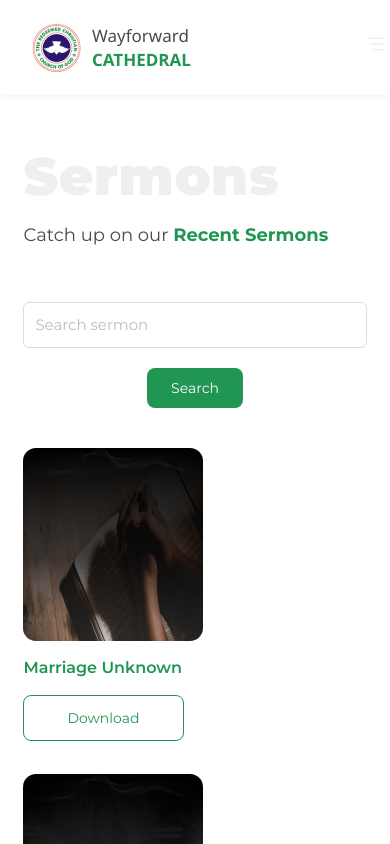
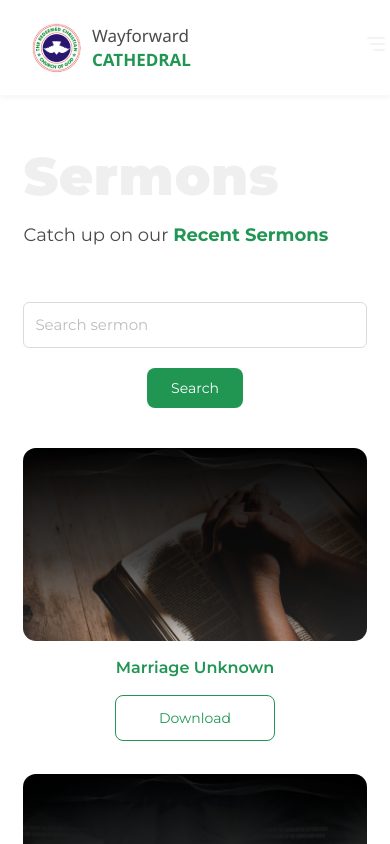
Before and after one commit to RCCG-WayForwardProject/rccg-wayforward, a Next.js app: page /sermons in a window 390 px wide. Shown: the top 844 px of the page. Built offline with nearby package versions, Linux system fonts and the light colour scheme.

Commit message:
Fixed Sermons Page mobile responsiveness

```diff
--- a/components/Sermons/SermonsCarousel/index.tsx
+++ b/components/Sermons/SermonsCarousel/index.tsx
@@ -1,5 +1,6 @@
 "use client";
 import React, { useState, Suspense } from "react";
+import Image from "next/image";
 import dynamic from "next/dynamic";
 
 import Button from "@/components/Button";
@@ -20,9 +21,7 @@ export const SermonCard: React.FC<SermonCardProps> = ({ name, img }) => {
   return (
     <div className={styles["sermon"]}>
       <div className={styles["sermon__image"]}>
-        <Suspense fallback={<h3>Loading</h3>}>
-          <img src={`/images/${img}`} loading="lazy" alt="Sermon Image" />
-        </Suspense>
+        <Image src={`/images/${img}`} fill loading="lazy" alt="Sermon Image" />
       </div>
       <p className={styles["sermon__name"]}>{name}</p>
       <Button
@@ -45,7 +44,13 @@ const SermonCarousel: React.FC<SermonCarouselProps> = ({ sermonsList }) => {
     <div className={styles["sermon__wrapper"]}>
       <Carousel responsive={responsive}>
         {sermonsList?.map((sermon, index) => {
-          return <SermonCard img={sermon?.img!} name={sermon?.name!} />;
+          return (
+            <SermonCard
+              img={sermon?.img!}
+              name={sermon?.name!}
+              key={index + 1}
+            />
+          );
         })}
       </Carousel>
     </div>
--- a/components/Sermons/SermonsCarousel/sermons-carousel.module.scss
+++ b/components/Sermons/SermonsCarousel/sermons-carousel.module.scss
@@ -20,6 +20,7 @@
   &__image {
     width: 180px;
     height: 193px;
+    position: relative;
     & img {
       width: 100%;
       height: 100%;
--- a/src/app/sermons/sermons.module.scss
+++ b/src/app/sermons/sermons.module.scss
@@ -75,6 +75,12 @@
       gap: 33px;
       @include respond(mobile-screen) {
         flex-direction: column;
+        & div {
+          width: 100%;
+          display: flex;
+          flex-direction: column;
+          align-items: center;
+        }
       }
     }
   }
```
